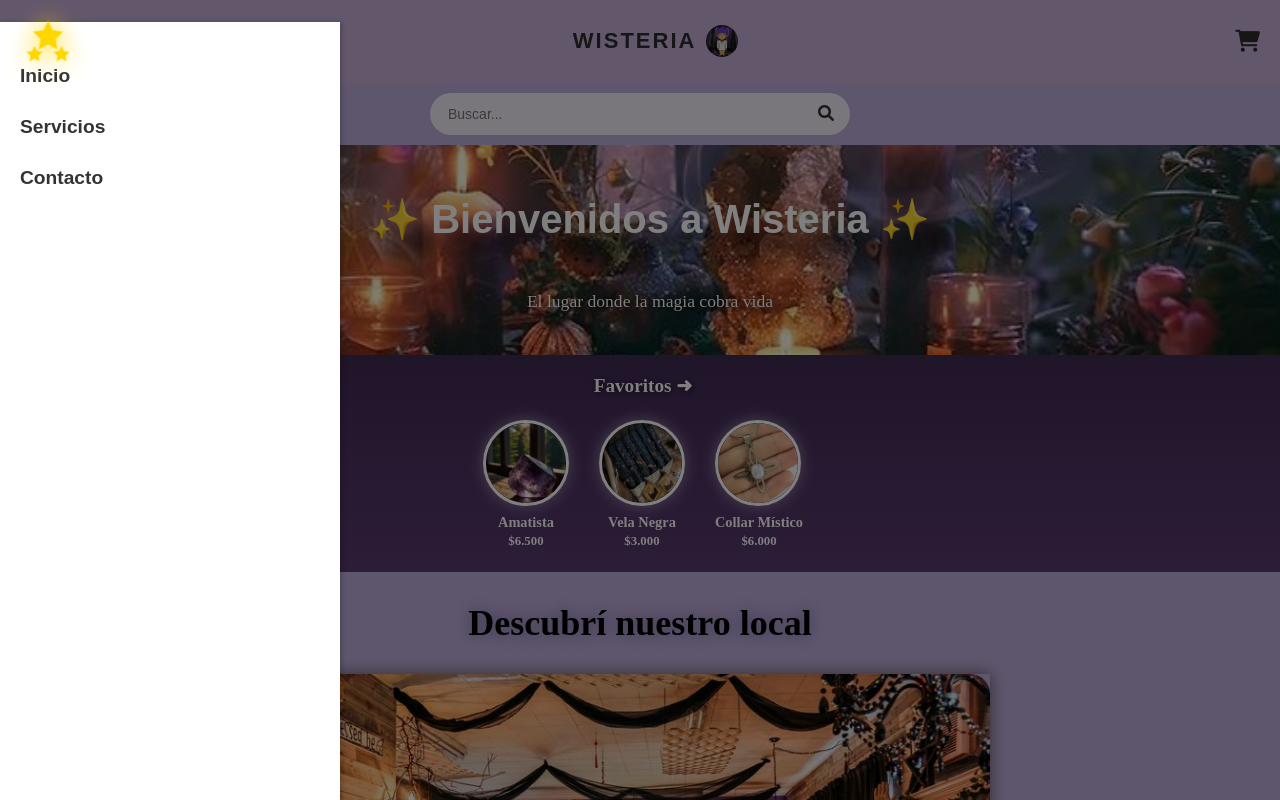
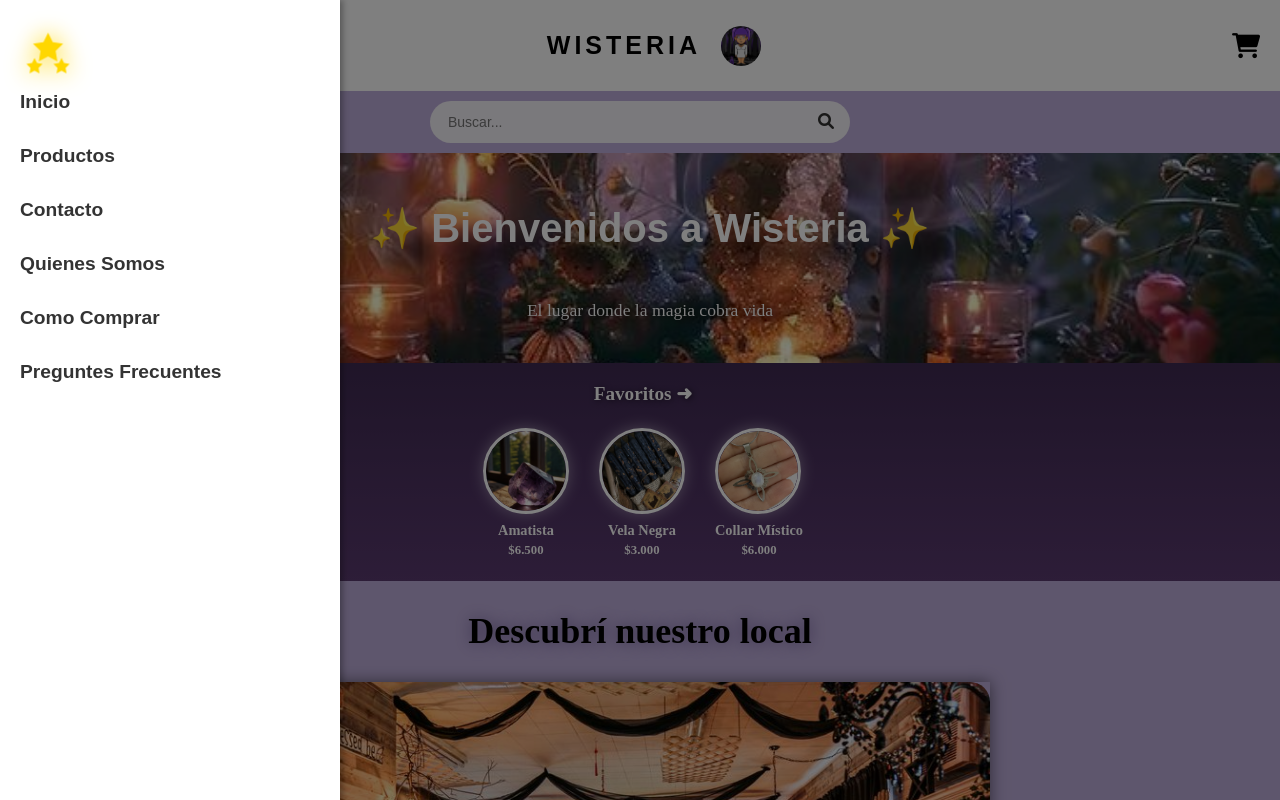
Before and after one commit to BelenAntunez2024/Tienda-Front, a React (Vite) app: page / in a window 1280 px wide. Both pictures are taken after a click on the button 48 px from the left and 41 px from the top of the page. Shown: the top 800 px of the page. Built offline with nearby package versions, Linux system fonts and the light colour scheme.

Commit message:
Cambios en el diseño de navbar

```diff
--- a/src/components/layaut/HamburgerMenu.tsx
+++ b/src/components/layaut/HamburgerMenu.tsx
@@ -18,14 +18,17 @@ const HamburgerMenu: React.FC = () => {
         {isOpen ? (
         <GiStarsStack size={40} color="#FFD700" /> // ✨ Estrella cuando está abierto
          ) : (
-        <GiSpiralBottle size={40} color="#B19CD9" /> // 🧪 Botella cuando está cerrado
+        <GiSpiralBottle size={40} color="#5a3a70"  /> // 🧪 Botella cuando está cerrado
         )}
         </button>
 
       <ul className={`hamburger-menu ${isOpen ? "open" : ""}`}>
         <li><a href="#inicio">Inicio</a></li>
-        <li><a href="#servicios">Servicios</a></li>
+        <li><a href="#productos">Productos</a></li>
         <li><a href="#contacto">Contacto</a></li>
+        <li><a href="#quienesSomos">Quienes Somos</a></li>
+        <li><a href="#comoComprar">Como Comprar</a></li>
+        <li><a href="#pregFrecuentes">Preguntes Frecuentes</a></li>
       </ul>
     </nav>
   );
--- a/src/components/layaut/navbar.css
+++ b/src/components/layaut/navbar.css
@@ -3,9 +3,9 @@
   display: flex;
   justify-content: space-between;
   align-items: center;
-  background-color: #c8b0d9; /* violeta claro */
+  background-color: white;
   padding: 10px 20px;
-  color: #2d2d2d;
+  color: black;
   font-family: "Poppins", sans-serif;
   position: relative;
   z-index: 1000;
@@ -13,7 +13,7 @@
 
 .nav-left,
 .nav-right {
-  font-size: 22px;
+  font-size: 25px;
   display: flex;
   align-items: center;
 }
@@ -21,18 +21,18 @@
 .nav-center {
   display: flex;
   align-items: center;
-  gap: 10px;
+  gap: 20px;
 }
 
 .logo {
-  font-size: 22px;
+  font-size: 25px;
   font-weight: bold;
-  letter-spacing: 2px;
+  letter-spacing: 4px;
 }
 
 .logo-img {
-  width: 32px;
-  height: 32px;
+  width: 40px;
+  height: 40px;
   border-radius: 50%;
   object-fit: cover;
 }
@@ -41,7 +41,7 @@
 .search-bar {
   display: flex;
   align-items: center;
-  background: #f4eef9;
+  background: #f6f3f9;
   padding: 5px 10px;
   border-radius: 25px;
   margin: 10px auto;
@@ -80,7 +80,6 @@
   width: 100%;
   height: 100%;
   background-color: rgba(0, 0, 0, 0.5);
-  z-index: 998;
   transition: all 0.3s ease-in-out;
 }
 
@@ -102,20 +101,22 @@
 .hamburger-button.active {
   transform: rotate(360deg) scale(1.2);
   filter: drop-shadow(0 0 10px #FFD700);
+  margin-top: 15px;
 }
 
 /* Menú lateral */
 .hamburger-menu {
   list-style: none;
   background-color: white;
-  padding: 40px 20px 20px 20px;
+  padding: 85px 20px 20px 20px;
+  margin-top: 0px;
   position: fixed;
   top: 0;
   left: 0;
   width: 300px;
   height: 100vh;
   transition: transform 0.3s ease-in-out;
-  box-shadow: 2px 0 5px rgba(0, 0, 0, 0.2);
+  box-shadow: 3px 0 6px rgba(0, 0, 0, 0.3);
   z-index: 1500;
   transform: translateX(-100%);
   display: none;
```
